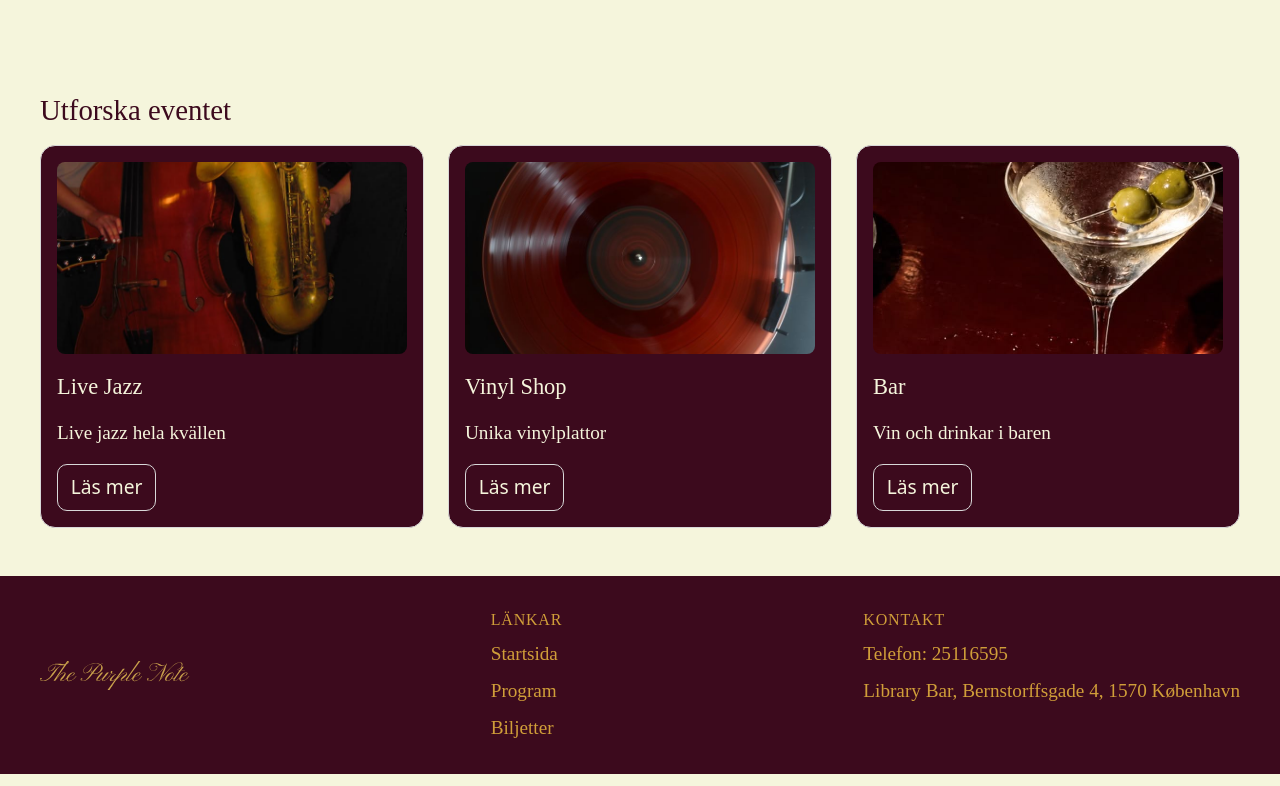
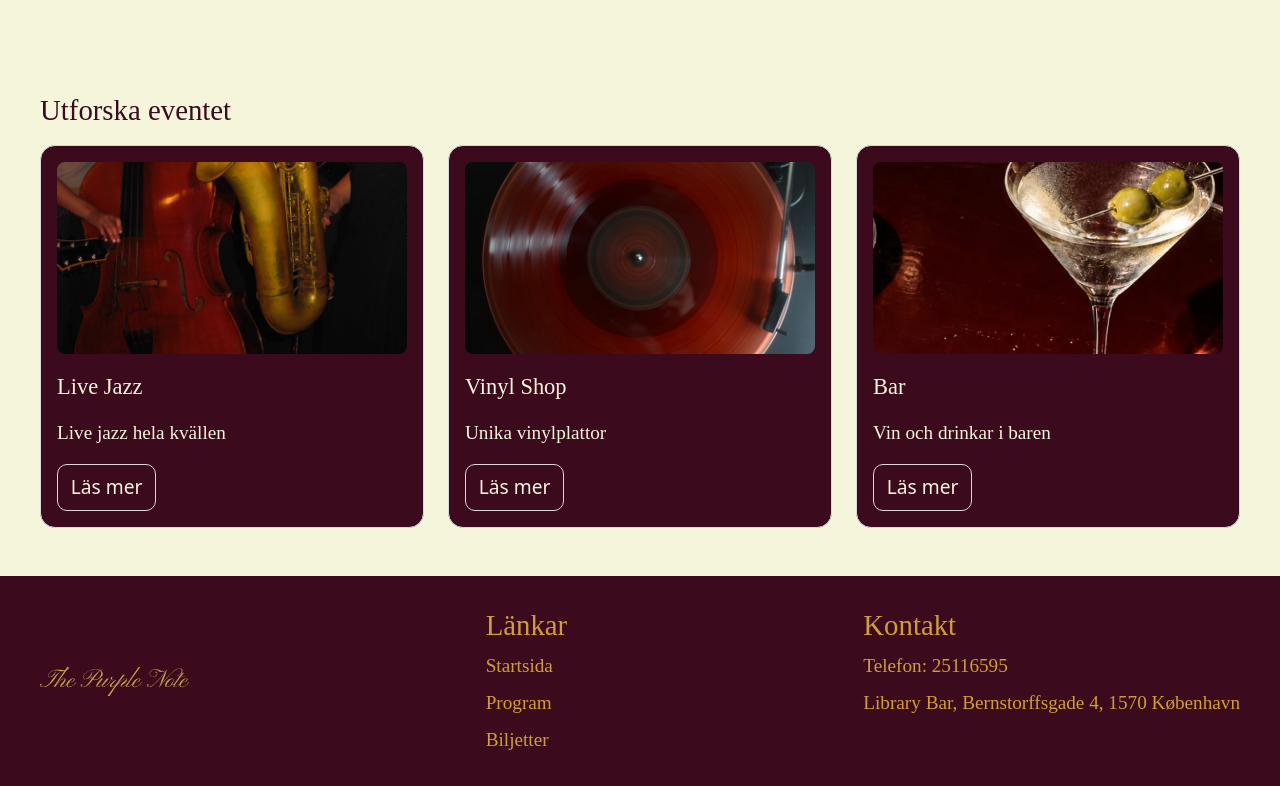
Before and after one commit to FilippaWallin/Filippa-Amandine-event-site-skabelon-main, a plain HTML site: page index.html in a window 1280 px wide. Shown: the part 585-1371 px from the top of the page. Drawn offline with Linux system fonts and the light colour scheme; a web font is replaced by a local one.

Commit message:
färdig version

```diff
--- a/index.html
+++ b/index.html
@@ -115,7 +115,7 @@
       </a>
 
       <nav class="footer-col" aria-label="Footer">
-        <h3>Länkar</h3>
+        <h2>Länkar</h2>
         <ul>
           <li><a href="./">Startsida</a></li>
           <li><a href="./svg.html">Program</a></li>
@@ -124,7 +124,7 @@
       </nav>
 
       <div class="footer-col">
-        <h3>Kontakt</h3>
+        <h2>Kontakt</h2>
         <ul>
           <li>Telefon: 25116595</li>
           <li>Library Bar, Bernstorffsgade 4, 1570 København</li>
```
Also changed, not shown: form.html (+2 -2 lines), opsamling.html (+2 -2 lines), svg.html (+5 -4 lines).
